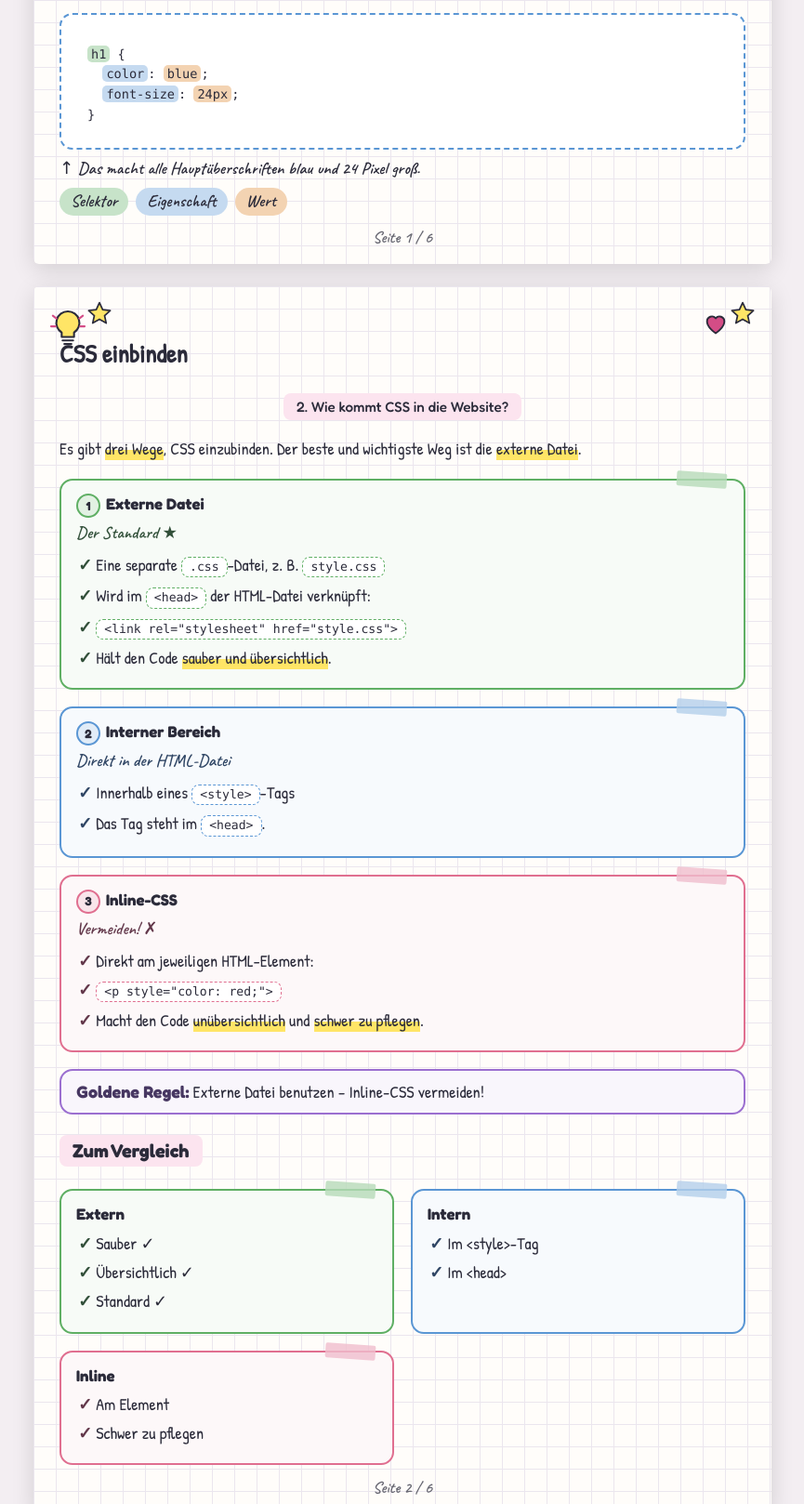
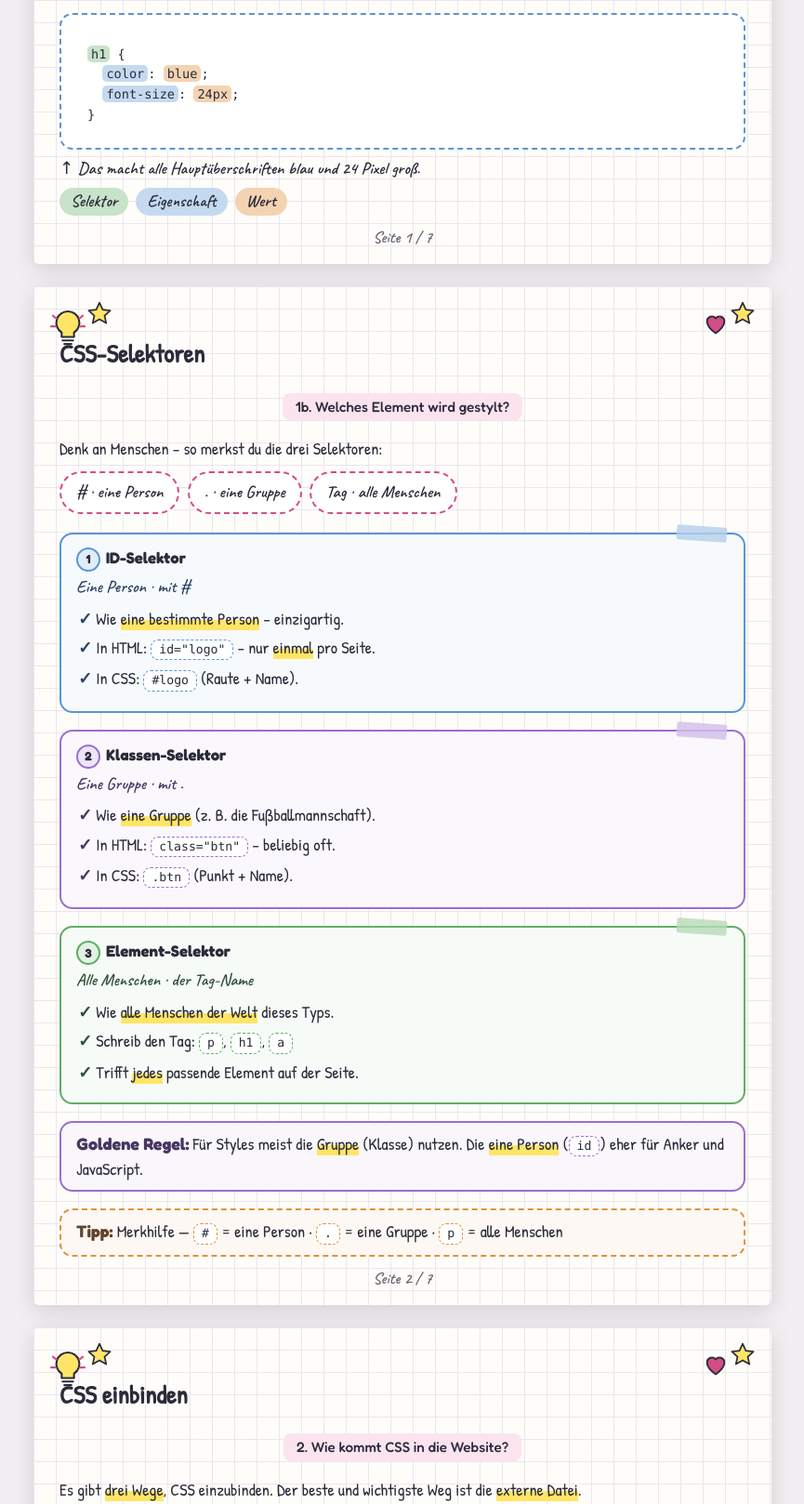
Before and after one commit to kremstaler-digitalhilfe/courses, a plain HTML site: page docs/deutsch/WEB/css-grundlagen.html in a window 1280 px wide. Shown: the part 1264-2882 px from the top of the page at 93% size, without its empty margins (207-1072 px from the left). Drawn offline with Linux system fonts and the light colour scheme.

Commit message:
Add CSS selector types with a people analogy.
Explain id, class, and element selectors on a new sheet and mirror them in the summary and glossary.

Co-authored-by: Cursor <cursoragent@cursor.com>

```diff
--- a/docs/deutsch/WEB/css-grundlagen.html
+++ b/docs/deutsch/WEB/css-grundlagen.html
@@ -49,6 +49,10 @@ h3{font-family:var(--font-title);font-size:1.25rem;margin:22px 0 4px;display:inl
 .card li::before{content:"✓ ";color:color-mix(in srgb,var(--c) 38%,#14141f);font-weight:700}
 .card li b{font-family:var(--font-title);font-size:.78rem;text-transform:uppercase;
   background:color-mix(in srgb,var(--c) 22%,white);color:var(--ink);border:1px solid var(--c);padding:1px 8px;border-radius:6px;margin-right:6px}
+.gloss{display:grid;grid-template-columns:repeat(auto-fit,minmax(min(100%,280px),1fr));gap:10px 18px;margin-top:12px}
+.gloss div{padding:8px 12px;border-left:5px solid var(--c);border-radius:6px;
+  background:color-mix(in srgb,var(--c) 5%,white);font-size:1rem}
+.gloss b{font-family:var(--font-title);font-size:.95rem}
 .hl{background:linear-gradient(transparent 55%,var(--highlight) 55%)}
 .code{display:inline-block;font-family:ui-monospace,Menlo,Consolas,monospace;font-size:.82rem;
   background:#fff;border:1.5px dashed var(--c,var(--accent));border-radius:8px;padding:1px 8px;
@@ -130,7 +134,7 @@ a.link{color:var(--link);font-weight:700;text-decoration:underline wavy var(--li
   body{background:#fff;padding:0}
   .sheet{box-shadow:none;margin:0;min-height:auto;break-after:page;border-radius:0}
   .sheet:last-of-type{break-after:auto}
-  .card,.note,.tip,.rule,pre,.demo,.bm{break-inside:avoid}
+  .card,.note,.tip,.rule,pre,.demo,.bm,.gloss div{break-inside:avoid}
 }
 
 /* === a11y === */
@@ -257,11 +261,75 @@ a:focus:not(:focus-visible){outline:none}
     <span style="background:color-mix(in srgb,var(--c2) 35%,white)">Eigenschaft</span>
     <span style="background:color-mix(in srgb,var(--c3) 40%,white)">Wert</span>
   </div>
-  <div class="pageno">Seite 1 / 6</div>
+  <div class="pageno">Seite 1 / 7</div>
 </main>
 
 <!-- ============ SEITE 2 ============ -->
 <section class="sheet" aria-label="Seite 2">
+  <div class="orn tl" aria-hidden="true"><svg class="bulb" viewBox="0 0 40 48" aria-hidden="true">
+  <path d="M20 5a13 13 0 0 0-7 24v5h14v-5a13 13 0 0 0-7-24z" style="fill:var(--highlight);stroke:var(--ink);stroke-width:2.2;stroke-linejoin:round"/>
+  <path d="M14 38h12M16 42h8" style="stroke:var(--ink);stroke-width:2.2;stroke-linecap:round;fill:none"/>
+  <path d="M3 10l4 3M37 10l-4 3M1 22h5M34 22h5" style="stroke:var(--accent);stroke-width:2.2;stroke-linecap:round;fill:none"/>
+</svg><svg class="star" viewBox="0 0 24 24" aria-hidden="true"><path d="M12 1.5l3.2 7 7.5.8-5.6 5.1 1.6 7.4L12 18l-6.7 3.8 1.6-7.4L1.3 9.3l7.5-.8z" style="fill:var(--highlight);stroke:var(--ink);stroke-width:1.6;stroke-linejoin:round"/></svg></div>
+  <div class="orn tr" aria-hidden="true"><svg class="heart" viewBox="0 0 24 24" aria-hidden="true"><path d="M12 21s-8-5.2-8-11a4.5 4.5 0 0 1 8-2.8A4.5 4.5 0 0 1 20 10c0 5.8-8 11-8 11z" style="fill:var(--accent);stroke:var(--ink);stroke-width:1.6;stroke-linejoin:round"/></svg><svg class="star" viewBox="0 0 24 24" aria-hidden="true"><path d="M12 1.5l3.2 7 7.5.8-5.6 5.1 1.6 7.4L12 18l-6.7 3.8 1.6-7.4L1.3 9.3l7.5-.8z" style="fill:var(--highlight);stroke:var(--ink);stroke-width:1.6;stroke-linejoin:round"/></svg></div>
+
+  <h2>CSS-Selektoren</h2>
+  <p style="text-align:center"><span class="tag">1b. Welches Element wird gestylt?</span></p>
+
+  <p style="margin:16px 0 0">Denk an Menschen – so merkst du die drei Selektoren:</p>
+  <p style="margin:8px 0 0">
+    <span class="cloud"># · eine Person</span>
+    <span class="cloud">. · eine Gruppe</span>
+    <span class="cloud">Tag · alle Menschen</span>
+  </p>
+
+  <section class="grid one">
+    <article class="card" style="--c:var(--c2)">
+      <h2><span class="num">1</span>ID-Selektor</h2>
+      <p class="sub">Eine Person · mit #</p>
+      <ul>
+        <li>Wie <span class="hl">eine bestimmte Person</span> – einzigartig.</li>
+        <li>In HTML: <span class="code">id="logo"</span> – nur <span class="hl">einmal</span> pro Seite.</li>
+        <li>In CSS: <span class="code">#logo</span> (Raute + Name).</li>
+      </ul>
+    </article>
+
+    <article class="card" style="--c:var(--c4)">
+      <h2><span class="num">2</span>Klassen-Selektor</h2>
+      <p class="sub">Eine Gruppe · mit .</p>
+      <ul>
+        <li>Wie <span class="hl">eine Gruppe</span> (z. B. die Fußballmannschaft).</li>
+        <li>In HTML: <span class="code">class="btn"</span> – beliebig oft.</li>
+        <li>In CSS: <span class="code">.btn</span> (Punkt + Name).</li>
+      </ul>
+    </article>
+
+    <article class="card" style="--c:var(--c1)">
+      <h2><span class="num">3</span>Element-Selektor</h2>
+      <p class="sub">Alle Menschen · der Tag-Name</p>
+      <ul>
+        <li>Wie <span class="hl">alle Menschen der Welt</span> dieses Typs.</li>
+        <li>Schreib den Tag: <span class="code">p</span>, <span class="code">h1</span>, <span class="code">a</span></li>
+        <li>Trifft <span class="hl">jedes</span> passende Element auf der Seite.</li>
+      </ul>
+    </article>
+  </section>
+
+  <div class="rule">
+    <strong>Goldene Regel:</strong> Für Styles meist die <span class="hl">Gruppe</span> (Klasse) nutzen.
+    Die <span class="hl">eine Person</span> (<span class="code">id</span>) eher für Anker und JavaScript.
+  </div>
+  <div class="tip">
+    <strong>Tipp:</strong> Merkhilfe —
+    <span class="code">#</span> = eine Person ·
+    <span class="code">.</span> = eine Gruppe ·
+    <span class="code">p</span> = alle Menschen
+  </div>
+  <div class="pageno">Seite 2 / 7</div>
+</section>
+
+<!-- ============ SEITE 3 ============ -->
+<section class="sheet" aria-label="Seite 3">
   <div class="orn tl" aria-hidden="true"><svg class="bulb" viewBox="0 0 40 48" aria-hidden="true">
   <path d="M20 5a13 13 0 0 0-7 24v5h14v-5a13 13 0 0 0-7-24z" style="fill:var(--highlight);stroke:var(--ink);stroke-width:2.2;stroke-linejoin:round"/>
   <path d="M14 38h12M16 42h8" style="stroke:var(--ink);stroke-width:2.2;stroke-linecap:round;fill:none"/>
@@ -335,11 +403,11 @@ a:focus:not(:focus-visible){outline:none}
       </ul>
     </article>
   </section>
-  <div class="pageno">Seite 2 / 6</div>
+  <div class="pageno">Seite 3 / 7</div>
 </section>
 
-<!-- ============ SEITE 3 ============ -->
-<section class="sheet" aria-label="Seite 3">
+<!-- ============ SEITE 4 ============ -->
+<section class="sheet" aria-label="Seite 4">
   <div class="orn tl" aria-hidden="true"><svg class="bulb" viewBox="0 0 40 48" aria-hidden="true">
   <path d="M20 5a13 13 0 0 0-7 24v5h14v-5a13 13 0 0 0-7-24z" style="fill:var(--highlight);stroke:var(--ink);stroke-width:2.2;stroke-linejoin:round"/>
   <path d="M14 38h12M16 42h8" style="stroke:var(--ink);stroke-width:2.2;stroke-linecap:round;fill:none"/>
@@ -420,11 +488,11 @@ a:focus:not(:focus-visible){outline:none}
       <ul><li>Ein <span class="hl">sichtbarer Rahmen</span> um das Element.</li></ul>
     </article>
   </section>
-  <div class="pageno">Seite 3 / 6</div>
+  <div class="pageno">Seite 4 / 7</div>
 </section>
 
-<!-- ============ SEITE 4 ============ -->
-<section class="sheet" aria-label="Seite 4">
+<!-- ============ SEITE 5 ============ -->
+<section class="sheet" aria-label="Seite 5">
   <div class="orn tl" aria-hidden="true"><svg class="bulb" viewBox="0 0 40 48" aria-hidden="true">
   <path d="M20 5a13 13 0 0 0-7 24v5h14v-5a13 13 0 0 0-7-24z" style="fill:var(--highlight);stroke:var(--ink);stroke-width:2.2;stroke-linejoin:round"/>
   <path d="M14 38h12M16 42h8" style="stroke:var(--ink);stroke-width:2.2;stroke-linecap:round;fill:none"/>
@@ -490,11 +558,11 @@ a:focus:not(:focus-visible){outline:none}
     <strong>Nachschlagen:</strong> CSS-Tricks-Guide:
     <a class="link" href="https://css-tricks.com/snippets/css/a-guide-to-flexbox/" target="_blank" rel="noopener noreferrer">css-tricks.com/…/a-guide-to-flexbox<span class="sr-only"> (öffnet in neuem Tab)</span></a>
   </div>
-  <div class="pageno">Seite 4 / 6</div>
+  <div class="pageno">Seite 5 / 7</div>
 </section>
 
-<!-- ============ SEITE 5 ============ -->
-<section class="sheet" aria-label="Seite 5">
+<!-- ============ SEITE 6 ============ -->
+<section class="sheet" aria-label="Seite 6">
   <div class="orn tl" aria-hidden="true"><svg class="bulb" viewBox="0 0 40 48" aria-hidden="true">
   <path d="M20 5a13 13 0 0 0-7 24v5h14v-5a13 13 0 0 0-7-24z" style="fill:var(--highlight);stroke:var(--ink);stroke-width:2.2;stroke-linejoin:round"/>
   <path d="M14 38h12M16 42h8" style="stroke:var(--ink);stroke-width:2.2;stroke-linecap:round;fill:none"/>
@@ -556,11 +624,11 @@ a:focus:not(:focus-visible){outline:none}
     <span class="hl">Grid für das große Layout</span> der gesamten Website und
     <span class="hl">Flexbox für die kleinen Details</span> im Inneren (z. B. Logo und Menüpunkte nebeneinander in der Kopfzeile).
   </div>
-  <div class="pageno">Seite 5 / 6</div>
+  <div class="pageno">Seite 6 / 7</div>
 </section>
 
-<!-- ============ SEITE 6 ============ -->
-<section class="sheet" aria-label="Seite 6">
+<!-- ============ SEITE 7 ============ -->
+<section class="sheet" aria-label="Seite 7">
   <div class="orn tl" aria-hidden="true"><svg class="bulb" viewBox="0 0 40 48" aria-hidden="true">
   <path d="M20 5a13 13 0 0 0-7 24v5h14v-5a13 13 0 0 0-7-24z" style="fill:var(--highlight);stroke:var(--ink);stroke-width:2.2;stroke-linejoin:round"/>
   <path d="M14 38h12M16 42h8" style="stroke:var(--ink);stroke-width:2.2;stroke-linecap:round;fill:none"/>
@@ -605,7 +673,7 @@ a:focus:not(:focus-visible){outline:none}
   <hr>
   <p style="margin:12px 0 4px"><span class="tag">Zusammenfassung</span></p>
   <span class="cloud">CSS = Design, keine Programmierung</span>
-  <span class="cloud">Selektor { Eigenschaft: Wert; }</span>
+  <span class="cloud"># Person · . Gruppe · Tag alle</span>
   <span class="cloud">Externe Datei = Standard</span>
   <span class="cloud">Flexbox 1D · Grid 2D</span>
 
@@ -613,14 +681,25 @@ a:focus:not(:focus-visible){outline:none}
     <strong>Merke dir:</strong> Gutes CSS …
     <ul>
       <li>liegt in einer externen Datei</li>
+      <li>wählt Selektoren wie Menschen: eine Person (#), Gruppe (.), alle (Tag)</li>
       <li>nutzt Flexbox für eine Richtung und Grid für Flächen</li>
       <li>erhält den Fokus-Rahmen und sorgt für gute Kontraste</li>
       <li>nutzt rem statt px für Schriftgrößen</li>
     </ul>
   </div>
 
+  <h3>Glossar</h3>
+  <div class="gloss">
+    <div style="--c:var(--c2)"><b>ID-Selektor (#):</b> Wie <span class="hl">eine Person</span> – genau ein Element.</div>
+    <div style="--c:var(--c4)"><b>Klassen-Selektor (.):</b> Wie <span class="hl">eine Gruppe</span> – mehrere Elemente mit derselben Klasse.</div>
+    <div style="--c:var(--c1)"><b>Element-Selektor:</b> Wie <span class="hl">alle Menschen</span> dieses Typs – z. B. alle <span class="code">p</span>.</div>
+    <div style="--c:var(--c3)"><b>Selektor:</b> Sagt, welches HTML-Element gestylt wird.</div>
+    <div style="--c:var(--c5)"><b>Flexbox:</b> Layout in einer Richtung (Zeile oder Spalte).</div>
+    <div style="--c:var(--c6)"><b>Grid:</b> Layout in Zeilen und Spalten gleichzeitig.</div>
+  </div>
+
   <div class="banner">Gestalten · Anordnen · Zugänglich bleiben</div>
-  <div class="pageno">Seite 6 / 6</div>
+  <div class="pageno">Seite 7 / 7</div>
 </section>
 
 </body>
```
